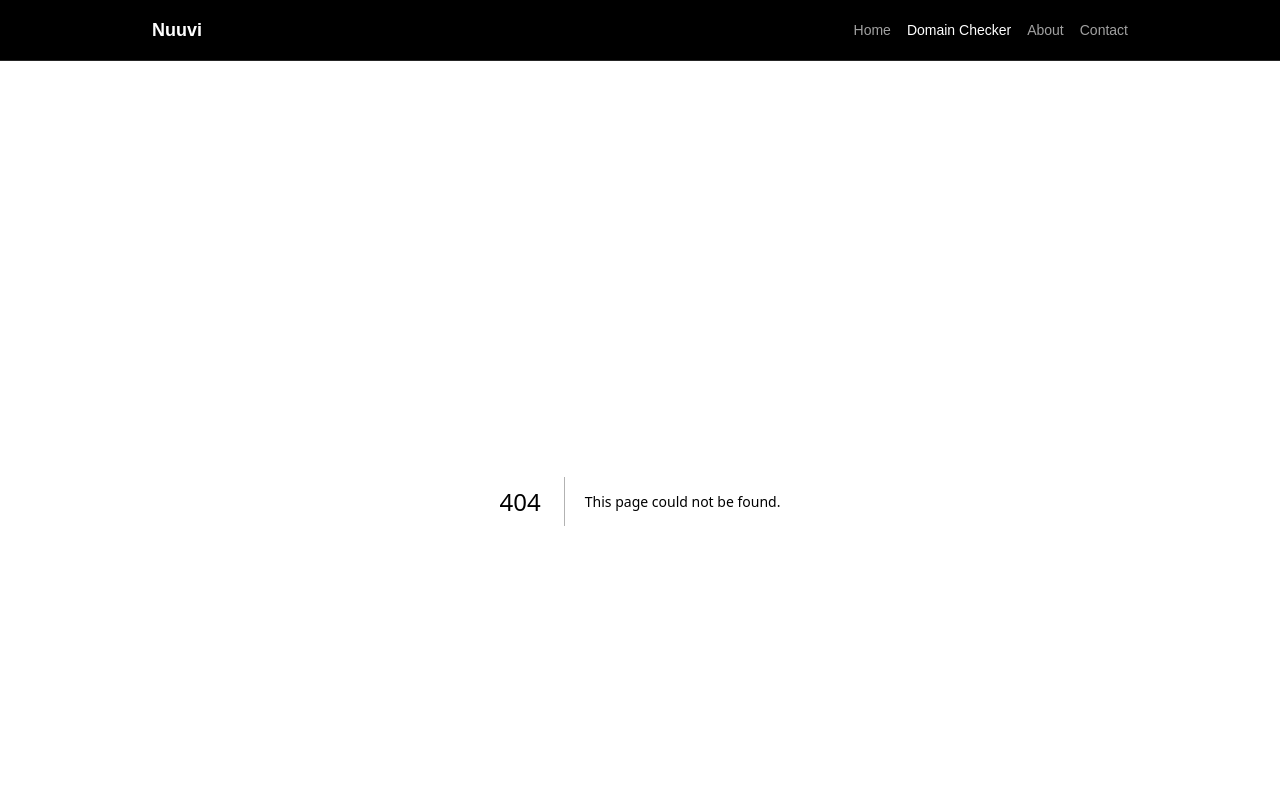
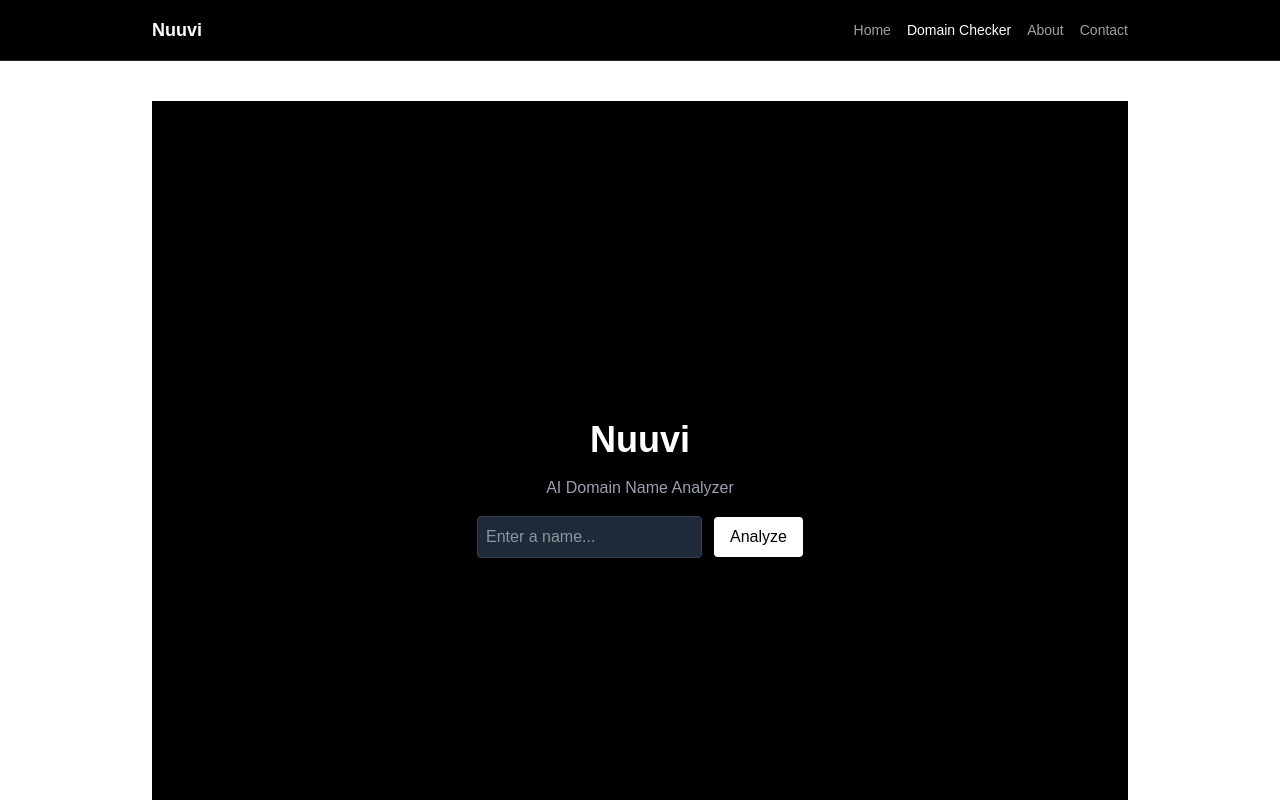
Before and after one commit to robbieevans1/nuuvi, a Next.js app: page /checker in a window 1280 px wide. Before the commit this address had no page. Shown: the top 800 px of the page. Built offline with nearby package versions, Linux system fonts and the light colour scheme.

Commit message:
fixed layout and folder structure

```diff
--- /dev/null
+++ b/app/(marketing)/cookies/page.tsx
@@ -0,0 +1,10 @@
+export default function CookiesPage() {
+  return (
+    <div className="space-y-4">
+      <h1 className="text-3xl font-bold">Cookie Policy</h1>
+      <p className="text-neutral-300">
+        We may use cookies to improve site functionality and support advertising.
+      </p>
+    </div>
+  );
+}
--- /dev/null
+++ b/app/(marketing)/privacy/page.tsx
@@ -0,0 +1,14 @@
+export default function PrivacyPage() {
+  return (
+    <div className="prose prose-invert max-w-none">
+      <h1>Privacy Policy</h1>
+      <p>
+        This site may use third-party advertising partners (including Google) that
+        use cookies to serve ads based on prior visits to this and/or other sites.
+      </p>
+      <p>
+        Users can opt out of personalized advertising by visiting Google’s Ads Settings.
+      </p>
+    </div>
+  );
+}
--- /dev/null
+++ b/app/(marketing)/terms/page.tsx
@@ -0,0 +1,10 @@
+export default function TermsPage() {
+  return (
+    <div className="space-y-4">
+      <h1 className="text-3xl font-bold">Terms of Service</h1>
+      <p className="text-neutral-300">
+        By using this site, you agree to use it lawfully and not abuse or disrupt the service.
+      </p>
+    </div>
+  );
+}
--- /dev/null
+++ b/app/checker/page.tsx
@@ -0,0 +1,76 @@
+"use client";
+
+import { useState, useEffect } from "react";
+
+export default function CheckerPage() {
+      const text = "AI Domain Name Analyzer";
+  const [displayedText, setDisplayedText] = useState("");
+  const [name, setName] = useState("");
+  const [result, setResult] = useState<any>(null);
+  const [loading, setLoading] = useState(false);
+
+  const analyze = async () => {
+    if (!name) return;
+    setLoading(true);
+    const res = await fetch("/api/analyze", {
+      method: "POST",
+      headers: { "Content-Type": "application/json" },
+      body: JSON.stringify({ name }),
+    });
+    const data = await res.json();
+    setResult(data);
+    setLoading(false);
+  };
+
+  useEffect(() => {
+    let index = 0;
+
+    const interval = setInterval(() => {
+      setDisplayedText(text.slice(0, index + 1));
+      index++;
+
+      if (index === text.length) {
+        clearInterval(interval);
+      }
+    }, 75); // typing speed (ms)
+
+    return () => clearInterval(interval);
+  }, []);
+
+    return (
+       <div className="min-h-screen flex flex-col items-center justify-center bg-black text-white">
+        <div className="text-center space-y-4">
+        <h1 className="text-4xl font-bold">Nuuvi</h1>
+        <p className="text-gray-400">{displayedText}</p>
+
+        <div className="flex items-center gap-3">
+          <input
+            value={name}
+            onChange={(e) => setName(e.target.value)}
+            placeholder="Enter a name..."
+            className="flex-1 p-2 rounded bg-gray-800 border border-gray-700"
+          />
+          <button
+            onClick={analyze}
+            className="px-4 py-2 bg-white text-black rounded"
+          >
+            Analyze
+          </button>
+        </div>
+      </div>
+
+      <div className="flex flex-col items-center mt-6 space-y-4 w-full max-w-xl px-4">
+        {loading && <p>Analyzing...</p>}
+
+        {result && (
+          <div className="bg-gray-900 p-4 rounded w-full">
+            <pre className="whitespace-pre-wrap break-words">
+              {JSON.stringify(result, null, 2)}
+            </pre>
+          </div>
+        )}
+      </div>
+       </div>
+
+    );
+}
--- a/app/page.tsx
+++ b/app/page.tsx
@@ -1,5 +1,6 @@
 "use client";
 
+import Link from "next/link";
 import { useState, useEffect } from "react";
 
 export default function Home() {
@@ -39,37 +40,20 @@ export default function Home() {
 
   return (
     <main className="min-h-screen flex flex-col items-center justify-center bg-black text-white">
-      <div className="text-center space-y-4">
-        <h1 className="text-4xl font-bold">Nuuvi</h1>
-        <p className="text-gray-400">{displayedText}</p>
+    <div className="min-h-[70vh] flex flex-col items-center justify-center text-center gap-6">
+      <h1 className="text-6xl font-bold">Nuuvi</h1>
 
-        <div className="flex items-center gap-3">
-          <input
-            value={name}
-            onChange={(e) => setName(e.target.value)}
-            placeholder="Enter a name..."
-            className="flex-1 p-2 rounded bg-gray-800 border border-gray-700"
-          />
-          <button
-            onClick={analyze}
-            className="px-4 py-2 bg-white text-black rounded"
-          >
-            Analyze
-          </button>
-        </div>
-      </div>
+      <p className="text-neutral-300 text-lg">
+        Check domain availability and get AI name suggestions.
+      </p>
 
-      <div className="flex flex-col items-center mt-6 space-y-4 w-full max-w-xl px-4">
-        {loading && <p>Analyzing...</p>}
-
-        {result && (
-          <div className="bg-gray-900 p-4 rounded w-full">
-            <pre className="whitespace-pre-wrap break-words">
-              {JSON.stringify(result, null, 2)}
-            </pre>
-          </div>
-        )}
-      </div>
+      <Link
+        href="/checker"
+        className="inline-block rounded bg-white px-6 py-3 text-black"
+      >
+        Open Domain Checker
+      </Link>
+    </div>
     </main>
   );
 }
```
